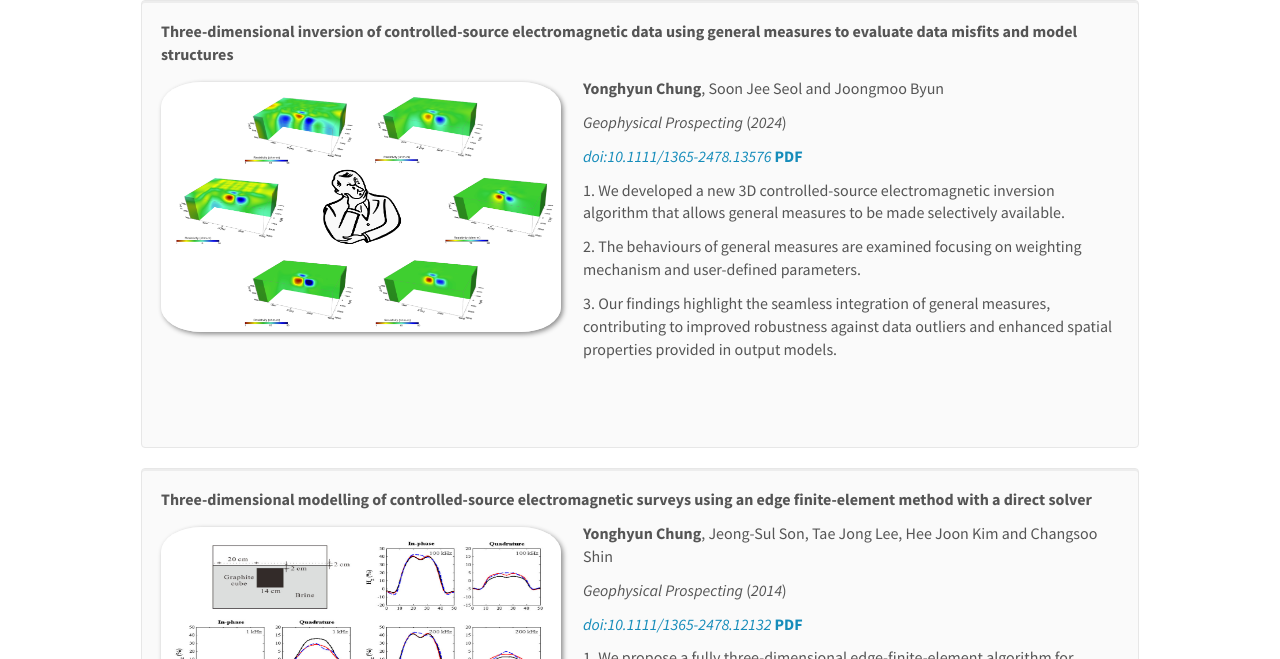
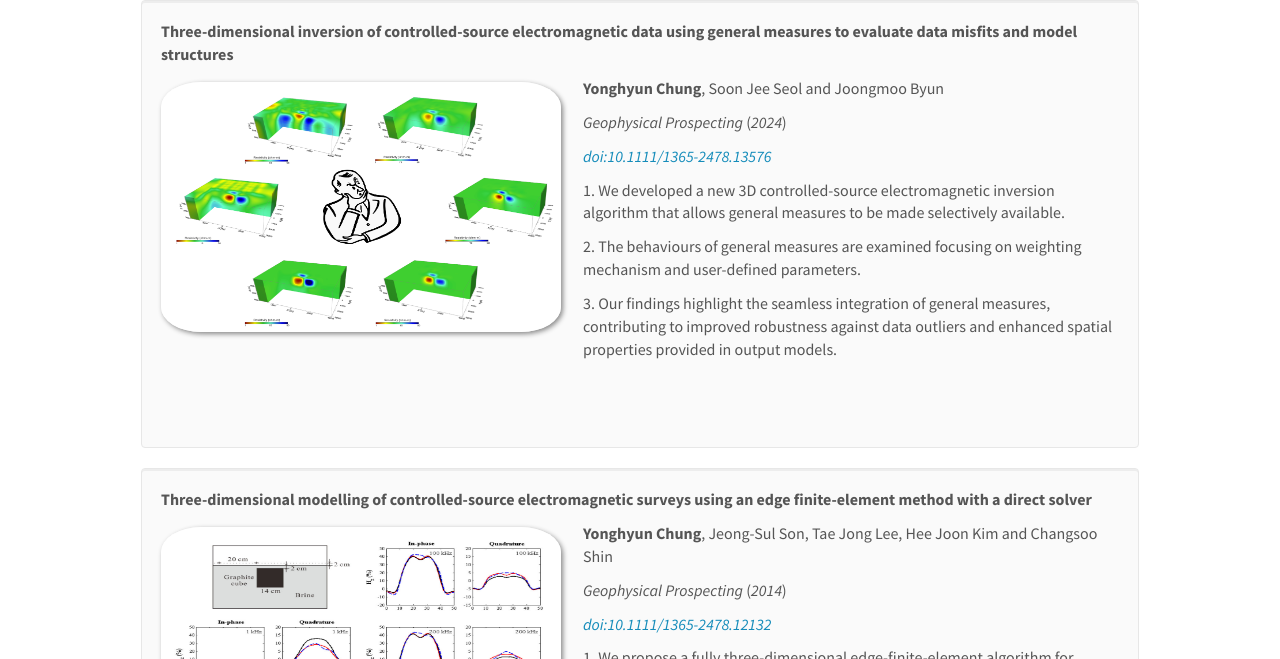
Before and after one commit to maguman/maguman.github.io, a Jekyll site: the page built from _pages/publications.md, in a window 1280 px wide and 900 px high. Shown: the part 241-900 px from the top of the window. Built offline with Jekyll 4.4.1, drawn with Linux system fonts in a browser that asks for light colours; nearby versions of some CDN libraries.

Commit message:
Update publications.md

```diff
--- a/_pages/publications.md
+++ b/_pages/publications.md
@@ -31,7 +31,7 @@ permalink: /publications/
   <p>{{ publi.description }}</p>
   <p>{{ publi.authors }}</p>
   <em>{{publi.journal}}</em> (<em>{{ publi.year }}</em>)
-  <p><em><a href="{{ publi.link.url }}">{{ publi.link.display }}</a></em> [<strong>PDF</strong>]({{ site.baseurl }}/pdf/{{publi.pdf}}) </p>
+  <p><em><a href="{{ publi.link.url }}">{{ publi.link.display }}</a></em> <!--[<strong>PDF</strong>]({{ site.baseurl }}/pdf/{{publi.pdf}})--> </p>
   <p> </p>
   <p class="text-danger"><strong> {{ publi.news1 }}</strong></p>
   <p> [{{ publi.news2 }}]({{publi.news2link}})</p>
```
